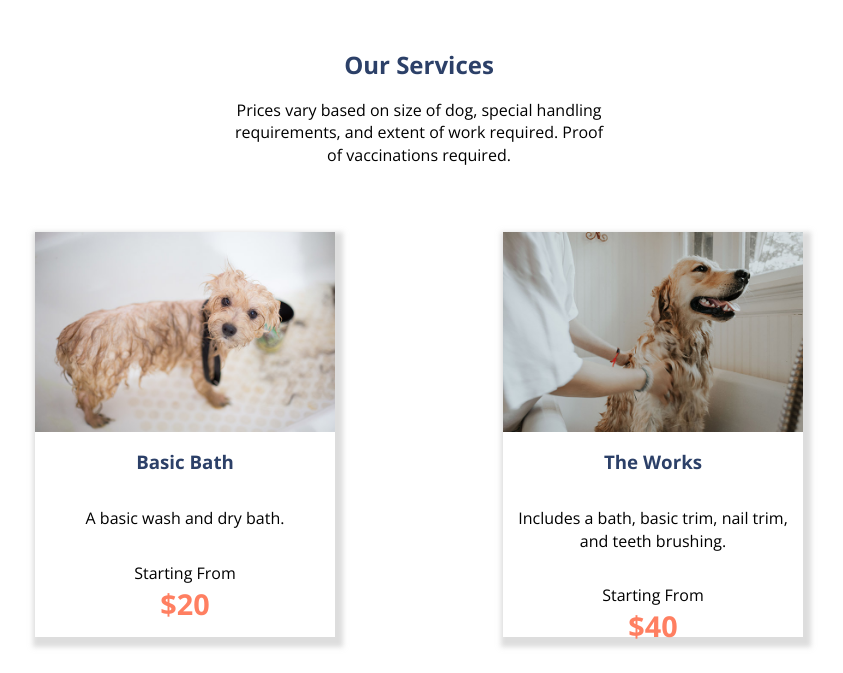
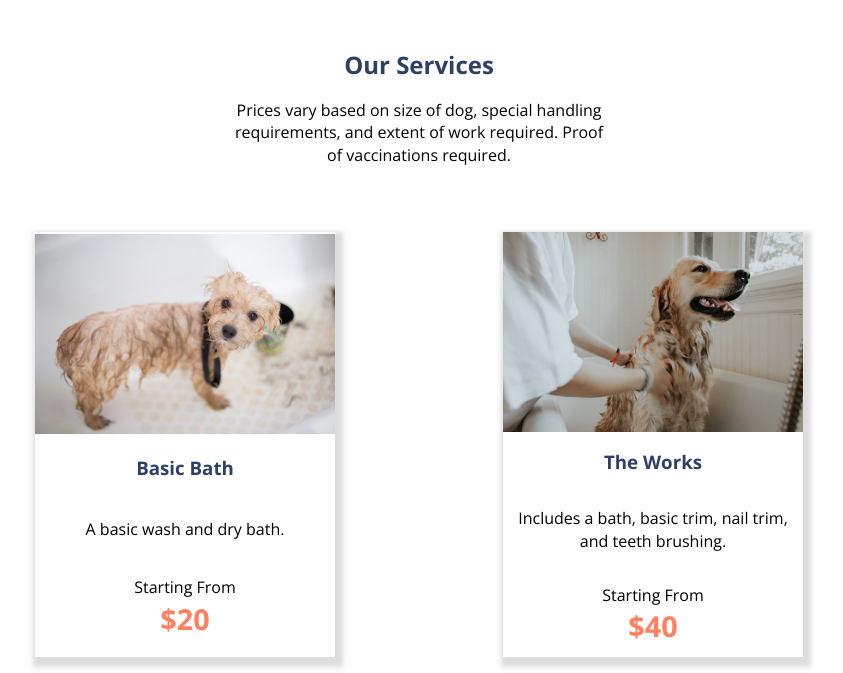
Before and after one commit to SavannaWilliams/adv-web-static-site, a plain HTML site: page services.html in a window 1280 px wide. Shown: the part 127-800 px from the top of the page, without its empty margins (221-1064 px from the left). Drawn offline with nearby package versions, Linux system fonts and the light colour scheme.

Commit message:
Fix service card alignment.

```diff
--- a/css/styles.css
+++ b/css/styles.css
@@ -32,7 +32,7 @@ a {
     color: var(--orange);
 }
 
-a:hover {
+a:hover:not(.button) {
     color: var(--dark-blue);
 }
 
@@ -254,12 +254,11 @@ nav a {
 
 .service-card {
     width: 300px;
-    height: 405px;
+    height: 425px;
     box-shadow: 3px 5px 5px 5px rgba(187, 187, 187, 0.5);
     display: flex;
     flex-flow: column nowrap;
     justify-content: space-around;
-    padding-bottom: 50px;
     margin-bottom: 60px;
 }
 
@@ -278,7 +277,7 @@ nav a {
 .price {
     font-size: 1.8rem;
     color: var(--orange);
-    margin: 3px auto 0 auto;
+    margin: 3px auto 20px auto;
 }
 
 /* =================================
```
